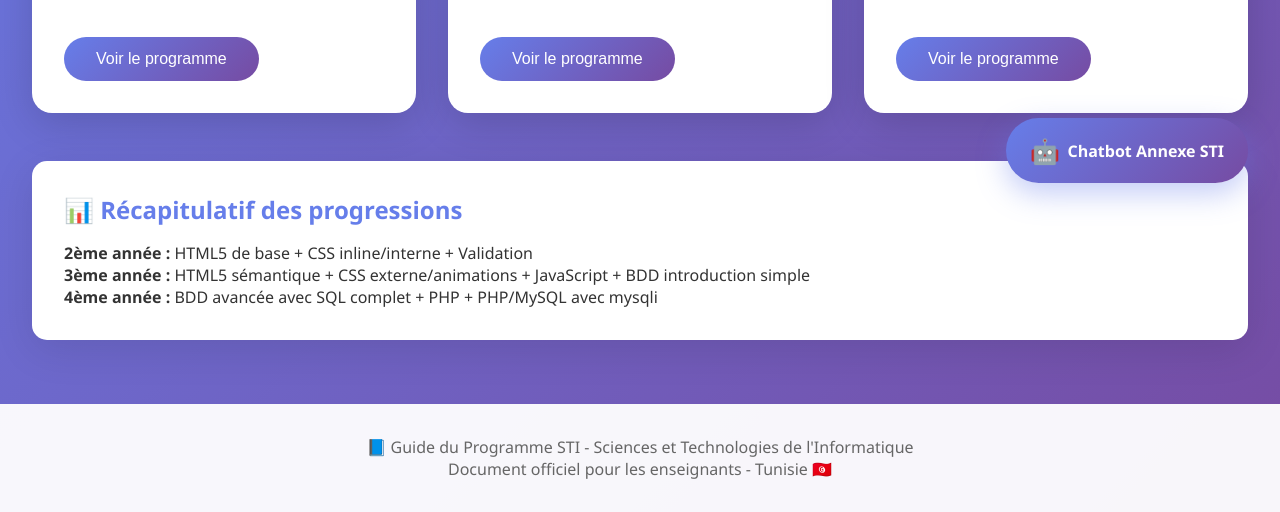
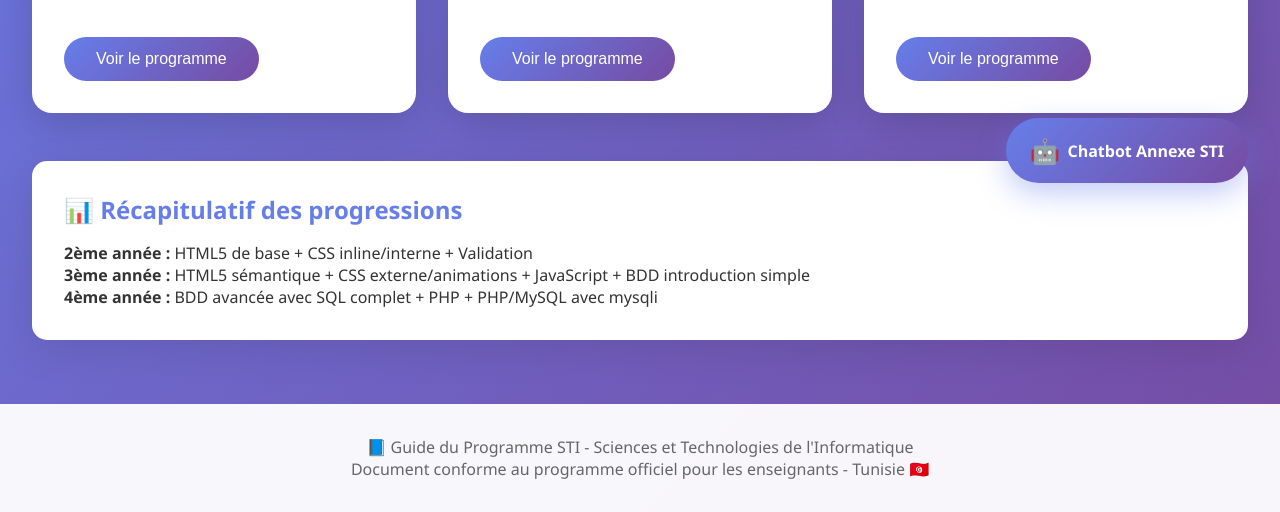
Before and after one commit to mo7amedzouaghi/guideSTI, a plain HTML site: page index.html in a window 1280 px wide. Shown: the part 585-1097 px from the top of the page. Drawn offline with Linux system fonts and the light colour scheme.

Commit message:
Update index.html

```diff
--- a/index.html
+++ b/index.html
@@ -382,7 +382,7 @@
 
     <footer>
         <p>📘 Guide du Programme STI - Sciences et Technologies de l'Informatique</p>
-        <p>Document officiel pour les enseignants - Tunisie 🇹🇳</p>
+        <p>Document conforme au programme officiel pour les enseignants - Tunisie 🇹🇳</p>
     </footer>
 
     <a href="https://mo7amedzouaghi.github.io/annexe4STITN/" target="_blank" class="chatbot-link">
```
